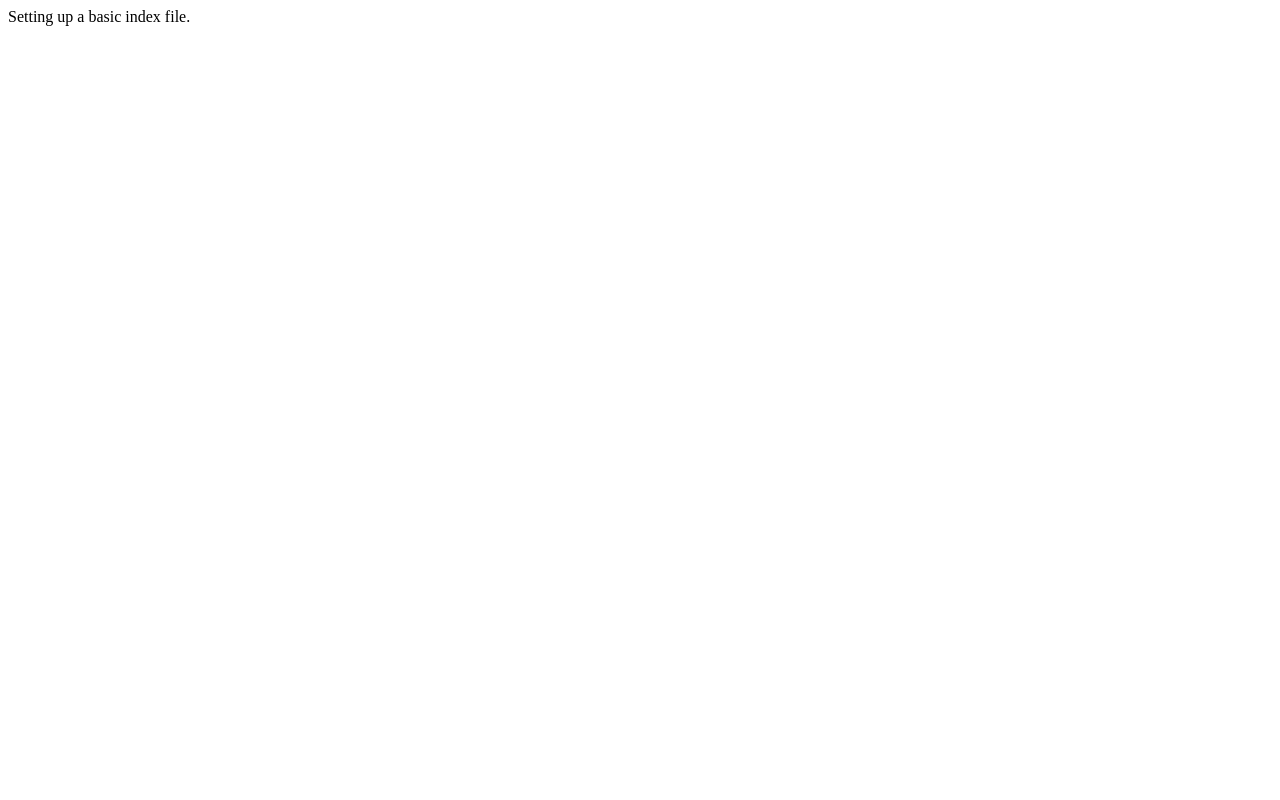
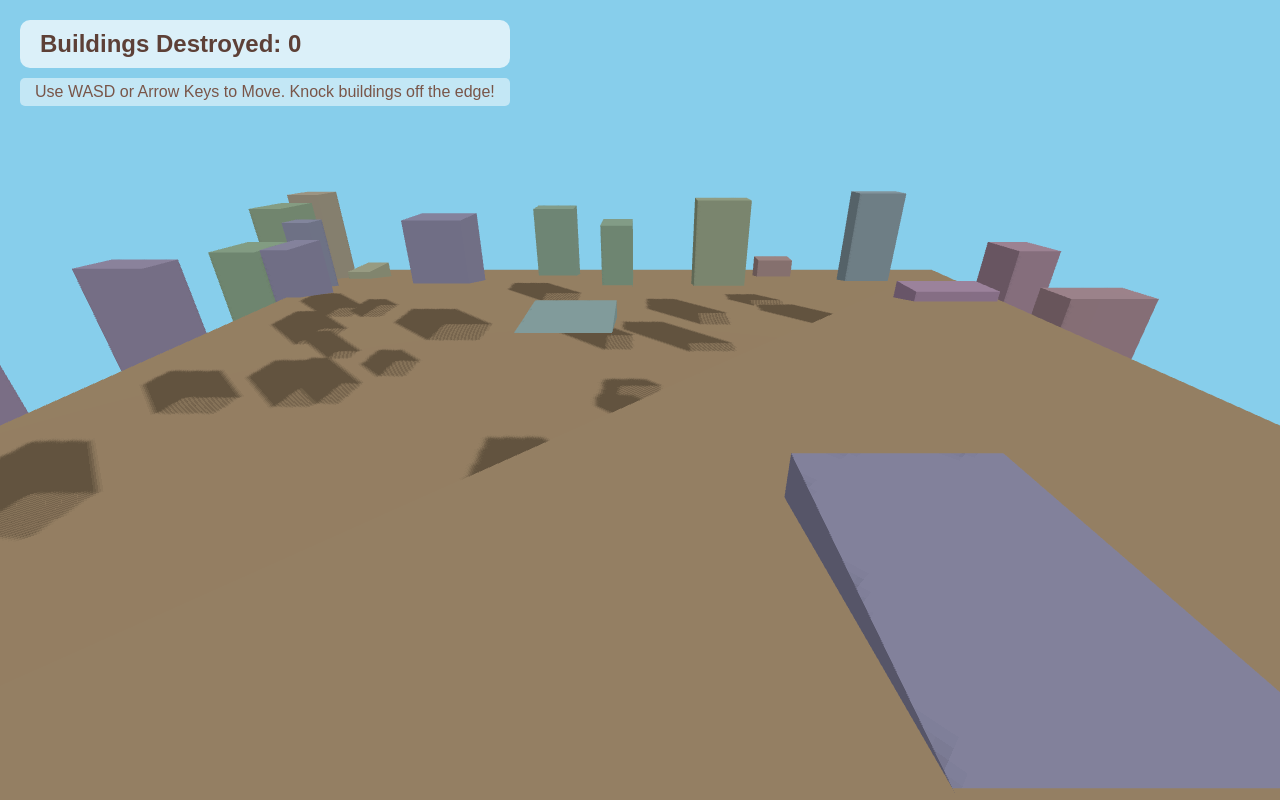
Before and after one commit to akitafuki/akitafuki.github.io, a plain HTML site: page index.html in a window 1280 px wide. Drawn offline with nearby package versions, Linux system fonts and the light colour scheme; animation ran at ten frames a second.

Commit message:
Doing something random with this repo

```diff
--- /dev/null
+++ b/game.js
@@ -0,0 +1,232 @@
+import * as THREE from 'three';
+
+console.log("Game script starting...");
+
+// --- Game Constants ---
+const WORLD_SIZE = 50;
+const BUILDING_COUNT = 30;
+const KITTY_SPEED = 0.2;
+const KITTY_ROT_SPEED = 0.05;
+
+// --- State ---
+let score = 0;
+const buildings = [];
+const keys = {};
+
+// --- Setup ---
+const scene = new THREE.Scene();
+scene.background = new THREE.Color(0x87ceeb); // Sky blue
+
+const camera = new THREE.PerspectiveCamera(75, window.innerWidth / window.innerHeight, 0.1, 1000);
+camera.position.set(0, 10, 20); // Match the follow offset
+camera.lookAt(0, 0, 0);
+
+let renderer;
+try {
+    renderer = new THREE.WebGLRenderer({ antialias: true });
+    renderer.setSize(window.innerWidth, window.innerHeight);
+    renderer.shadowMap.enabled = true;
+    document.getElementById('game-container').appendChild(renderer.domElement);
+} catch (error) {
+    console.error("WebGL Error:", error);
+    document.getElementById('ui').innerHTML = `
+        <div style="background: rgba(255,235,238,0.95); padding: 30px; border-radius: 12px; text-align: center; color: #b71c1c; max-width: 500px; margin: 100px auto; border: 2px solid #ef5350; box-shadow: 0 10px 25px rgba(0,0,0,0.2);">
+            <h2 style="margin-top:0;">⚠️ WebGL Failed</h2>
+            <p style="font-size: 1.1em;">Your browser cannot render 3D graphics.</p>
+            <p>Please enable <strong>Hardware Acceleration</strong> in your browser settings.</p>
+            <div style="background: #fff; padding: 10px; border-radius: 6px; font-family: monospace; font-size: 0.8em; color: #333; margin-top: 15px;">
+                ${error.message || "Unknown WebGL Error"}
+            </div>
+        </div>
+    `;
+    throw error; // Stop the script
+}
+
+// --- Lighting ---
+const ambientLight = new THREE.AmbientLight(0xffffff, 0.6);
+scene.add(ambientLight);
+
+const dirLight = new THREE.DirectionalLight(0xffffff, 1);
+dirLight.position.set(10, 20, 10);
+dirLight.castShadow = true;
+dirLight.shadow.camera.left = -30;
+dirLight.shadow.camera.right = 30;
+dirLight.shadow.camera.top = 30;
+dirLight.shadow.camera.bottom = -30;
+scene.add(dirLight);
+
+// --- World ---
+const groundGeo = new THREE.PlaneGeometry(WORLD_SIZE, WORLD_SIZE);
+const groundMat = new THREE.MeshStandardMaterial({ color: 0xd2b48c }); // Tan cardboard color
+const ground = new THREE.Mesh(groundGeo, groundMat);
+ground.rotation.x = -Math.PI / 2;
+ground.receiveShadow = true;
+scene.add(ground);
+
+// --- Kaiju Kitty ---
+const kitty = new THREE.Group();
+
+// Body
+const body = new THREE.Mesh(
+    new THREE.BoxGeometry(2, 1.5, 3),
+    new THREE.MeshStandardMaterial({ color: 0xffa500 }) // Orange kitty
+);
+body.position.y = 0.75;
+body.castShadow = true;
+kitty.add(body);
+
+// Head
+const head = new THREE.Mesh(
+    new THREE.BoxGeometry(1.5, 1.2, 1.2),
+    new THREE.MeshStandardMaterial({ color: 0xffa500 })
+);
+head.position.set(0, 1.8, 1.2);
+head.castShadow = true;
+kitty.add(head);
+
+// Ears
+const earGeo = new THREE.BoxGeometry(0.3, 0.5, 0.2);
+const leftEar = new THREE.Mesh(earGeo, new THREE.MeshStandardMaterial({ color: 0xffa500 }));
+leftEar.position.set(0.4, 2.5, 1.2);
+kitty.add(leftEar);
+
+const rightEar = new THREE.Mesh(earGeo, new THREE.MeshStandardMaterial({ color: 0xffa500 }));
+rightEar.position.set(-0.4, 2.5, 1.2);
+kitty.add(rightEar);
+
+// Tail
+const tail = new THREE.Mesh(
+    new THREE.BoxGeometry(0.4, 0.4, 2),
+    new THREE.MeshStandardMaterial({ color: 0xffa500 })
+);
+tail.position.set(0, 1, -2);
+tail.rotation.x = 0.5;
+kitty.add(tail);
+
+scene.add(kitty);
+
+// --- Buildings ---
+function createBuilding() {
+    const w = 1 + Math.random() * 2;
+    const h = 2 + Math.random() * 6;
+    const d = 1 + Math.random() * 2;
+
+    const geo = new THREE.BoxGeometry(w, h, d);
+    const mat = new THREE.MeshStandardMaterial({
+        color: new THREE.Color().setHSL(Math.random(), 0.3, 0.6)
+    });
+    const b = new THREE.Mesh(geo, mat);
+
+    b.position.x = (Math.random() - 0.5) * (WORLD_SIZE - 10);
+    b.position.z = (Math.random() - 0.5) * (WORLD_SIZE - 10);
+    b.position.y = h / 2;
+    b.castShadow = true;
+    b.receiveShadow = true;
+
+    // Custom properties for physics simulation
+    b.velocity = new THREE.Vector3();
+    b.isFalling = false;
+
+    scene.add(b);
+    buildings.push(b);
+}
+
+for (let i = 0; i < BUILDING_COUNT; i++) {
+    createBuilding();
+}
+
+// --- Input ---
+window.addEventListener('keydown', (e) => keys[e.code] = true);
+window.addEventListener('keyup', (e) => keys[e.code] = false);
+
+// --- Animation Loop ---
+let frameCount = 0;
+function animate() {
+    requestAnimationFrame(animate);
+
+    if (frameCount === 0) console.log("Animation loop started!");
+    frameCount++;
+
+    // Movement
+    // Move "Forward" (negative Z)
+    if (keys['KeyW'] || keys['ArrowUp']) {
+        kitty.translateZ(-KITTY_SPEED);
+    }
+    // Move "Backward" (positive Z)
+    if (keys['KeyS'] || keys['ArrowDown']) {
+        kitty.translateZ(KITTY_SPEED);
+    }
+    if (keys['KeyA'] || keys['ArrowLeft']) {
+        kitty.rotation.y += KITTY_ROT_SPEED;
+    }
+    if (keys['KeyD'] || keys['ArrowRight']) {
+        kitty.rotation.y -= KITTY_ROT_SPEED;
+    }
+
+    // Camera follow
+    // Offset relative to kitty: 0 horizontal, 10 up, 20 BEHIND (positive Z)
+    const relativeCameraOffset = new THREE.Vector3(0, 10, 20);
+
+    // Ensure matrix is updated before calculation (fixes potential jitter/lag)
+    kitty.updateMatrixWorld();
+
+    const cameraOffset = relativeCameraOffset.applyMatrix4(kitty.matrixWorld);
+    camera.position.lerp(cameraOffset, 0.1);
+    camera.lookAt(kitty.position);
+
+    // Physics & Collision
+    buildings.forEach((b, index) => {
+        if (b.isFalling) {
+            b.position.y -= 0.5;
+            b.rotation.x += 0.1;
+            b.rotation.z += 0.1;
+            if (b.position.y < -20) {
+                scene.remove(b);
+                buildings.splice(index, 1);
+                score++;
+                document.getElementById('score').innerText = `Buildings Destroyed: ${score}`;
+                createBuilding(); // Respawn new building
+            }
+            return;
+        }
+
+        // Simple distance check for collision
+        // Use a dynamic radius based on building size (max dimension)
+        const buildingRadius = Math.max(b.geometry.parameters.width, b.geometry.parameters.depth) / 2;
+        const collisionThreshold = buildingRadius + 2.0; // 2.0 = approx kitty radius + buffer
+
+        // Distance in 2D (ignore height differences for initial check)
+        const distSq = (kitty.position.x - b.position.x) ** 2 + (kitty.position.z - b.position.z) ** 2;
+
+        if (distSq < collisionThreshold ** 2) {
+            // Calculate push direction (horizontal only)
+            const dir = new THREE.Vector3()
+                .subVectors(b.position, kitty.position)
+                .setY(0) // Flatten vector so buildings don't fly up
+                .normalize();
+
+            // Apply impulse
+            b.velocity.addScaledVector(dir, 0.5);
+        }
+
+        // Apply velocity
+        b.position.add(b.velocity);
+        b.velocity.multiplyScalar(0.9); // Friction
+
+        // Check if falling off edge
+        if (Math.abs(b.position.x) > WORLD_SIZE / 2 || Math.abs(b.position.z) > WORLD_SIZE / 2) {
+            b.isFalling = true;
+        }
+    });
+
+    renderer.render(scene, camera);
+}
+
+animate();
+
+// Handle Resize
+window.addEventListener('resize', () => {
+    camera.aspect = window.innerWidth / window.innerHeight;
+    camera.updateProjectionMatrix();
+    renderer.setSize(window.innerWidth, window.innerHeight);
+});
--- a/index.html
+++ b/index.html
@@ -1 +1,26 @@
-Setting up a basic index file.
+<!DOCTYPE html>
+<html lang="en">
+<head>
+    <meta charset="UTF-8">
+    <meta name="viewport" content="width=device-width, initial-scale=1.0">
+    <title>Kaiju Kitty - City Destroyer</title>
+    <link rel="stylesheet" href="style.css">
+</head>
+<body>
+    <div id="ui">
+        <div id="score">Buildings Destroyed: 0</div>
+        <div id="instructions">Use WASD or Arrow Keys to Move. Knock buildings off the edge!</div>
+    </div>
+    <div id="game-container"></div>
+
+    <script type="importmap">
+        {
+            "imports": {
+                "three": "https://unpkg.com/three@0.160.0/build/three.module.js",
+                "three/addons/": "https://unpkg.com/three@0.160.0/examples/jsm/"
+            }
+        }
+    </script>
+    <script type="module" src="game.js"></script>
+</body>
+</html>
--- /dev/null
+++ b/style.css
@@ -0,0 +1,47 @@
+body {
+    margin: 0;
+    padding: 0;
+    overflow: hidden;
+    font-family: 'Poppins', sans-serif;
+    background-color: #f0e6d2;
+}
+
+#game-container {
+    position: absolute;
+    top: 0;
+    left: 0;
+    width: 100%;
+    height: 100%;
+    z-index: 1;
+}
+
+canvas {
+    display: block;
+}
+
+#ui {
+    position: absolute;
+    top: 20px;
+    left: 20px;
+    pointer-events: none;
+    z-index: 100;
+}
+
+#score {
+    font-size: 24px;
+    font-weight: 600;
+    color: #5d4037;
+    background: rgba(255, 255, 255, 0.7);
+    padding: 10px 20px;
+    border-radius: 10px;
+    margin-bottom: 10px;
+}
+
+#instructions {
+    font-size: 16px;
+    color: #795548;
+    background: rgba(255, 255, 255, 0.5);
+    padding: 5px 15px;
+    border-radius: 5px;
+    margin-bottom: 10px;
+}
```
Also changed, not shown: 2 other files.
